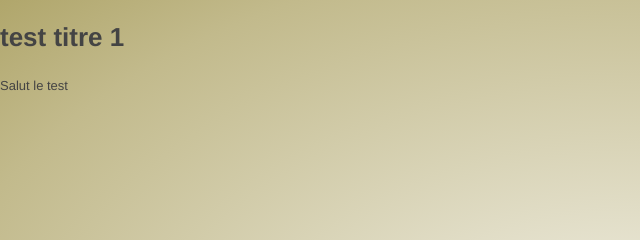
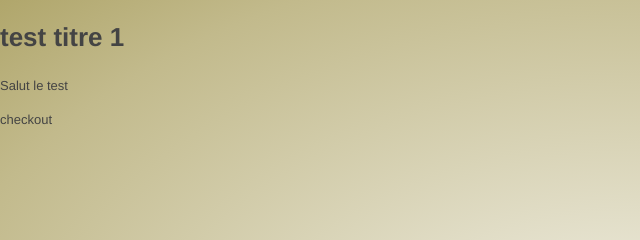
Before and after one commit to webdeclick/projet-test-github, a website: page app/index.html in a window 1280 px wide. Shown: the top 240 px of the page, 0-640 px from the left. Drawn offline with Linux system fonts and the light colour scheme.

Commit message:
tes checkout

```diff
--- a/app/index.html
+++ b/app/index.html
@@ -36,7 +36,8 @@
     <main class="main" role="main">
 
         <h1>test titre 1</h1>
-        </ < <p>Salut le test</p>
+        <p>Salut le test</p>
+        <p>checkout</p>
 
         <footer class="footer" role="contentinfo">
 
```
